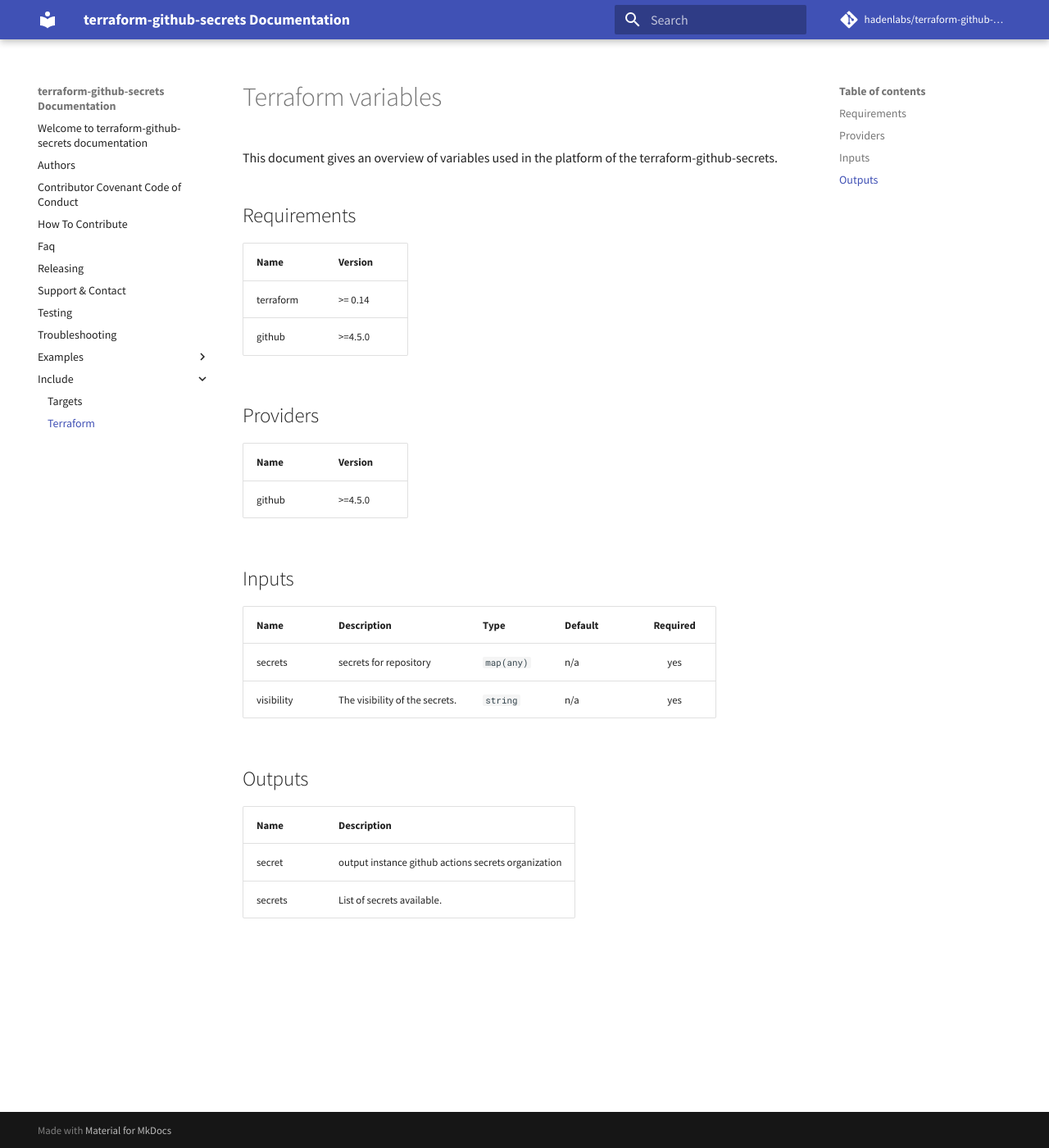
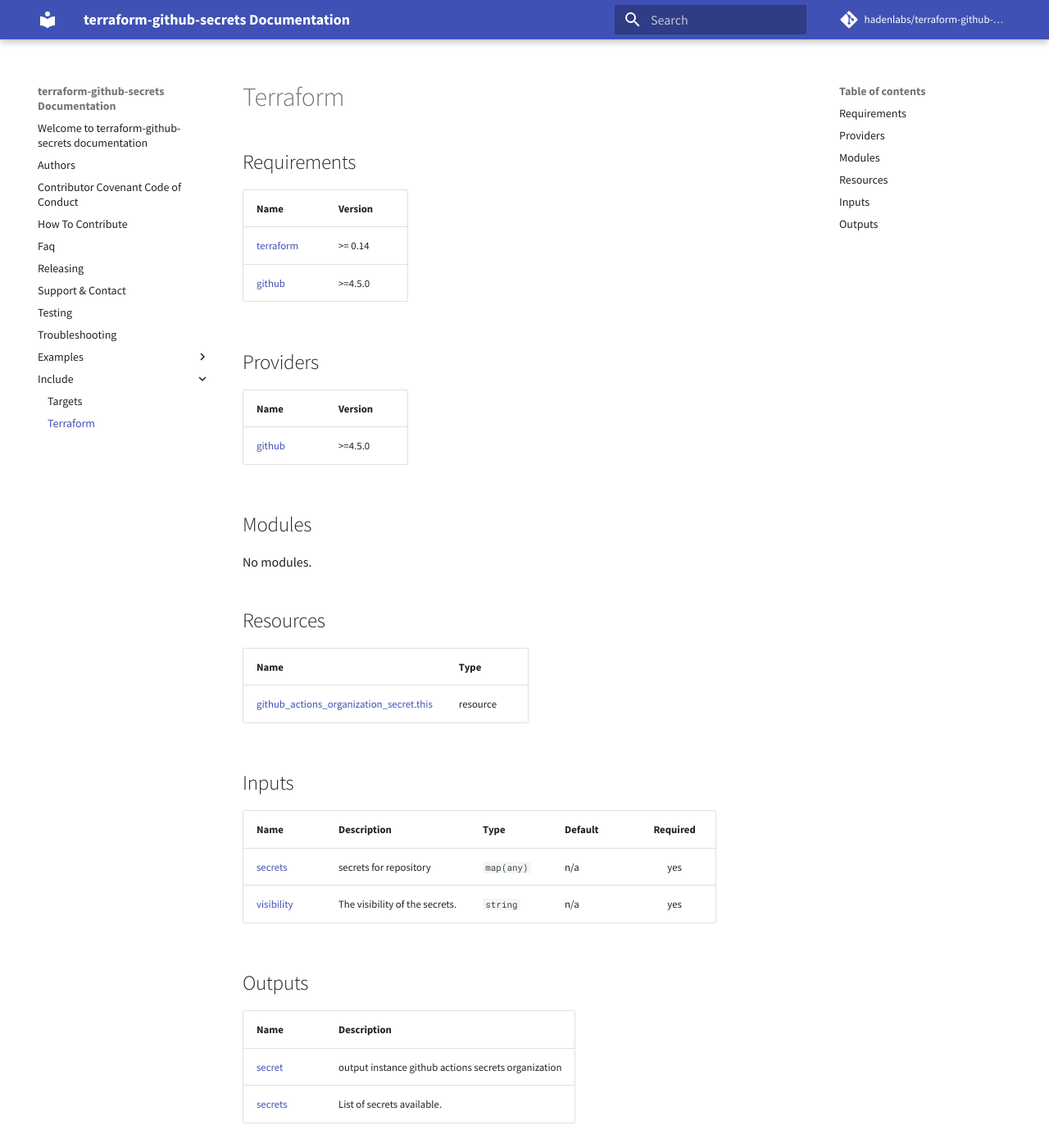
Before and after one commit to hadenlabs/terraform-github-secrets, an MkDocs documentation site: the page built from docs/include/terraform.md, in a window 1280 px wide and 1400 px high. Shown: the whole window at 82% size. Built offline with MkDocs 1.6.1 and Material for MkDocs 9.7.7, drawn with Linux system fonts in a browser that asks for light colours; comment, search, counter and statistics services are not loaded.

Commit message:
style: format code (#8)

```diff
--- a/docs/include/terraform.md
+++ b/docs/include/terraform.md
@@ -1,29 +1,38 @@
-<!-- DO NOT EDIT. THIS FILE IS GENERATED BY THE MAKEFILE. -->
-# Terraform variables
-This document gives an overview of variables used in the platform of the terraform-github-secrets.
+<!-- BEGIN_TF_DOCS -->
 ## Requirements
 
 | Name | Version |
 |------|---------|
-| terraform | >= 0.14 |
-| github | >=4.5.0 |
+| <a name="requirement_terraform"></a> [terraform](#requirement\_terraform) | >= 0.14 |
+| <a name="requirement_github"></a> [github](#requirement\_github) | >=4.5.0 |
 
 ## Providers
 
 | Name | Version |
 |------|---------|
-| github | >=4.5.0 |
+| <a name="provider_github"></a> [github](#provider\_github) | >=4.5.0 |
+
+## Modules
+
+No modules.
+
+## Resources
+
+| Name | Type |
+|------|------|
+| [github_actions_organization_secret.this](https://registry.terraform.io/providers/integrations/github/latest/docs/resources/actions_organization_secret) | resource |
 
 ## Inputs
 
 | Name | Description | Type | Default | Required |
 |------|-------------|------|---------|:--------:|
-| secrets | secrets for repository | `map(any)` | n/a | yes |
-| visibility | The visibility of the secrets. | `string` | n/a | yes |
+| <a name="input_secrets"></a> [secrets](#input\_secrets) | secrets for repository | `map(any)` | n/a | yes |
+| <a name="input_visibility"></a> [visibility](#input\_visibility) | The visibility of the secrets. | `string` | n/a | yes |
 
 ## Outputs
 
 | Name | Description |
 |------|-------------|
-| secret | output instance github actions secrets organization |
-| secrets | List of secrets available. |
+| <a name="output_secret"></a> [secret](#output\_secret) | output instance github actions secrets organization |
+| <a name="output_secrets"></a> [secrets](#output\_secrets) | List of secrets available. |
+<!-- END_TF_DOCS -->
```
Also changed, not shown: 1 other file.
